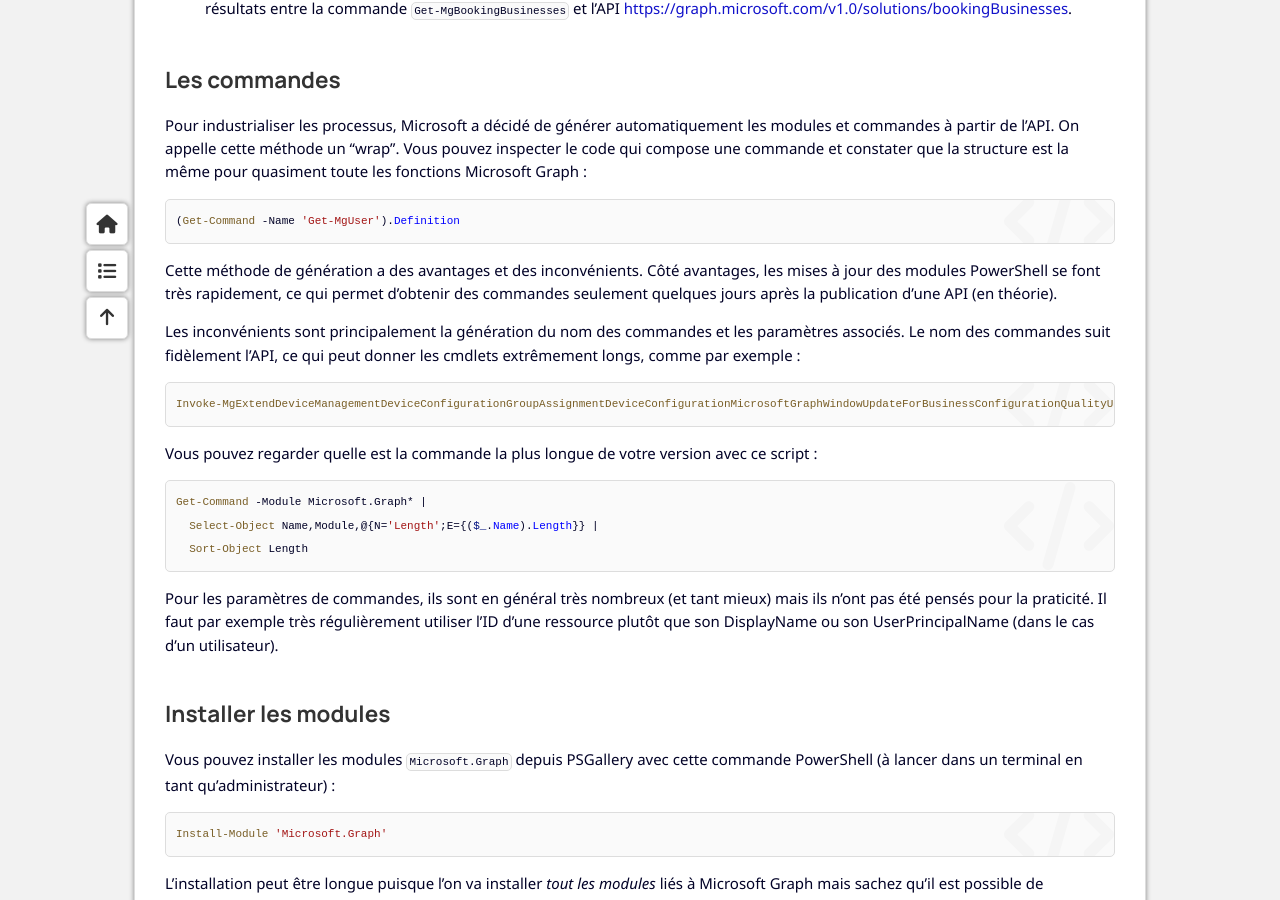
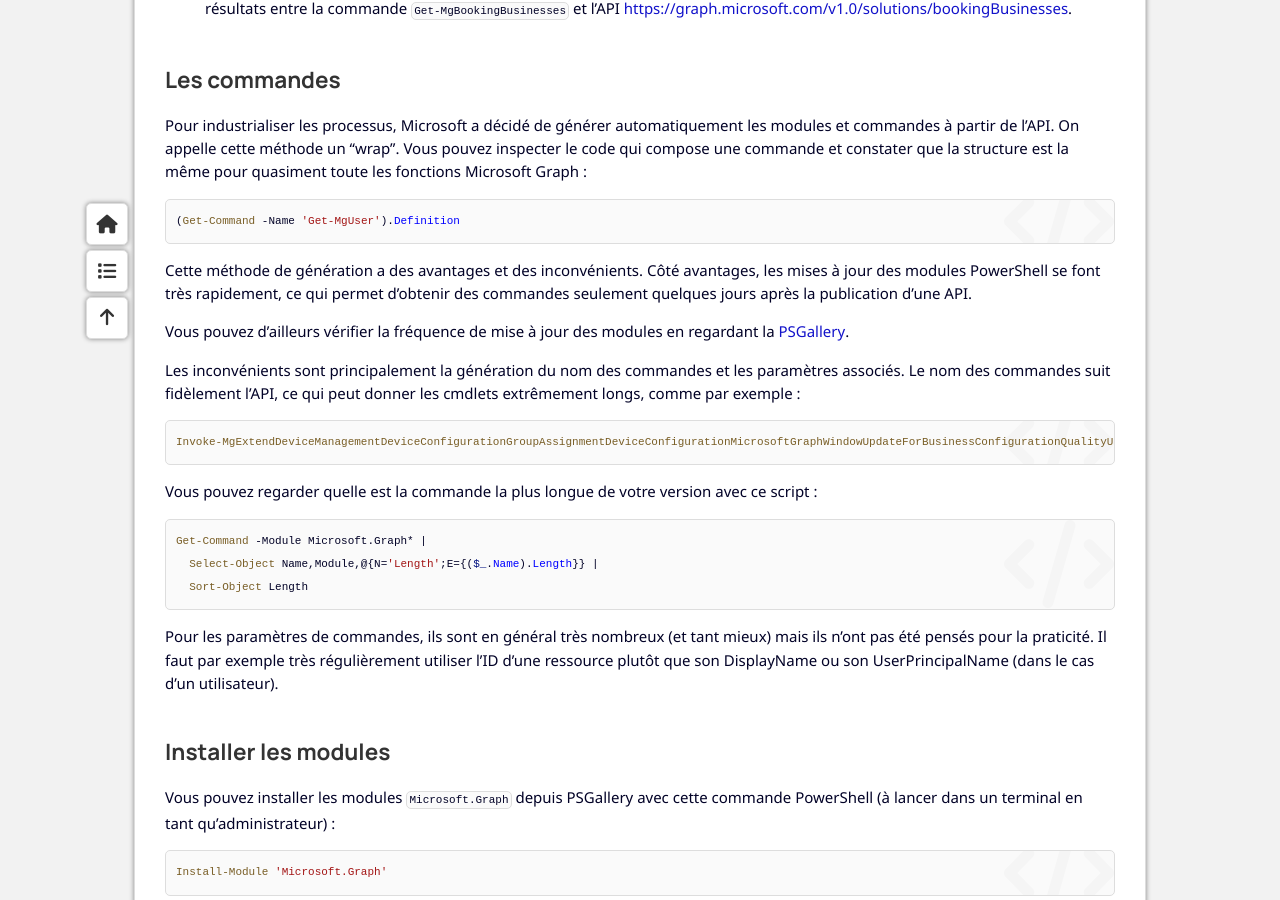
Before and after one commit to leobouard/leobouard.github.io, a Jekyll site: the page built from _posts/2023-09-17-cours-msgraph-004.md, in a window 1280 px wide and 900 px high, scrolled down 727 px. Built offline with Jekyll 4.4.1, drawn with Linux system fonts in a browser that asks for light colours; nearby versions of some CDN libraries; some web fonts are replaced; some of the changed text lies outside the part shown.

Commit message:
Update 2023-09-17-cours-msgraph-004.md

````diff
--- a/_posts/2023-09-17-cours-msgraph-004.md
+++ b/_posts/2023-09-17-cours-msgraph-004.md
@@ -31,7 +31,9 @@
 (Get-Command -Name 'Get-MgUser').Definition
 ```
 
-Cette méthode de génération a des avantages et des inconvénients. Côté avantages, les mises à jour des modules PowerShell se font très rapidement, ce qui permet d'obtenir des commandes seulement quelques jours après la publication d'une API (en théorie).
+Cette méthode de génération a des avantages et des inconvénients. Côté avantages, les mises à jour des modules PowerShell se font très rapidement, ce qui permet d'obtenir des commandes seulement quelques jours après la publication d'une API.
+
+Vous pouvez d'ailleurs vérifier la fréquence de mise à jour des modules en regardant la [PSGallery](https://www.powershellgallery.com/packages/Microsoft.Graph#version-history).
 
 Les inconvénients sont principalement la génération du nom des commandes et les paramètres associés. Le nom des commandes suit fidèlement l'API, ce qui peut donner les cmdlets extrêmement longs, comme par exemple :
 
@@ -88,9 +90,9 @@
 PowerShell | OData | Description
 ------------------ | ------------- | ----------
 `accountEnabled -eq $true` | `accountEnabled eq true` | Le compte est actif
-`displayName -like 'Ana*'` | startsWith(displayName, "Ana") | Le nom commence par "Ana"
-`displayName -like '*abe*'` | displayName contains "abe" | Le nom contient "abe"
-`displayName -like '*elle'` | endsWith(displayName,"elle") | Le nom se termine par "elle"
+`displayName -like 'Ana*'` | `startsWith(displayName, "Ana")` | Le nom commence par "Ana"
+`displayName -like '*abe*'` | `displayName contains "abe"` | Le nom contient "abe"
+`displayName -like '*elle'` | `endsWith(displayName, "elle")` | Le nom se termine par "elle"
 
 Si vous êtes familier avec les règles d'appartenance sur les groupes dynamiques, il s'agit de la même syntaxe.
 
````
